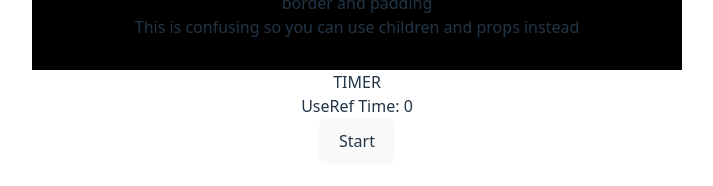
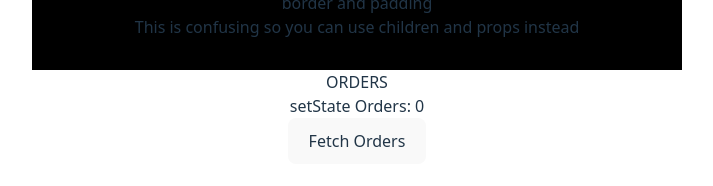
Before and after one commit to LordByron00/Web_Dev, a React (Vite) app in the folder React/learningReact/: page / in a window 1280 px wide. Shown: the part 3143-3329 px from the top of the page, without its empty margins (283-996 px from the left). Built offline with nearby package versions, Linux system fonts and the light colour scheme.

Commit message:
Simple fetching order and notification for new order which uses useRef to track previous order and compared to orders state

```diff
--- a/React/learningReact/src/components/Learn/useRef/TimerUseRef.jsx
+++ b/React/learningReact/src/components/Learn/useRef/TimerUseRef.jsx
@@ -1,19 +1,30 @@
-import { useRef } from "react";
+import { useEffect, useRef, useState } from "react";
 
 export default function UseRefTimer() {
-    const useRefTime = useRef(0);
+    const prevOrderCountRef = useRef(0);
+    const [orders, setOrders] = useState(0);
+    const [newOrderNotif, setOrderNotif] = useState('');
 
-    const setTimer = () => {
-        setInterval(() => {
-            useRefTime.current += 1;
-        }, 1000);
+
+    const updateOrders = () => {
+        const randomNum = Math.round(Math.random() * 1);
+        setOrders(orders + randomNum);
     }
+
+    useEffect(() => {
+        if (prevOrderCountRef.current < orders) {
+            setOrderNotif('New Order has arrived!');
+        }
+        prevOrderCountRef.current = orders;
+    }, [orders]);
+
 
     return(
         <>
-            <p>TIMER</p>
-            <p>UseRef Time: {useRefTime.current}</p>
-            <button type="button" onClick={() => setTimer()}>Start</button>
+            <p style={{color: 'red'}} onClick={() => setOrderNotif('')}>{newOrderNotif}</p>
+            <p>ORDERS</p>
+            <p>setState Orders: {orders}</p>
+            <button type="button" onClick={() => updateOrders()}>Fetch Orders</button>
         </>
     );
 }
```
